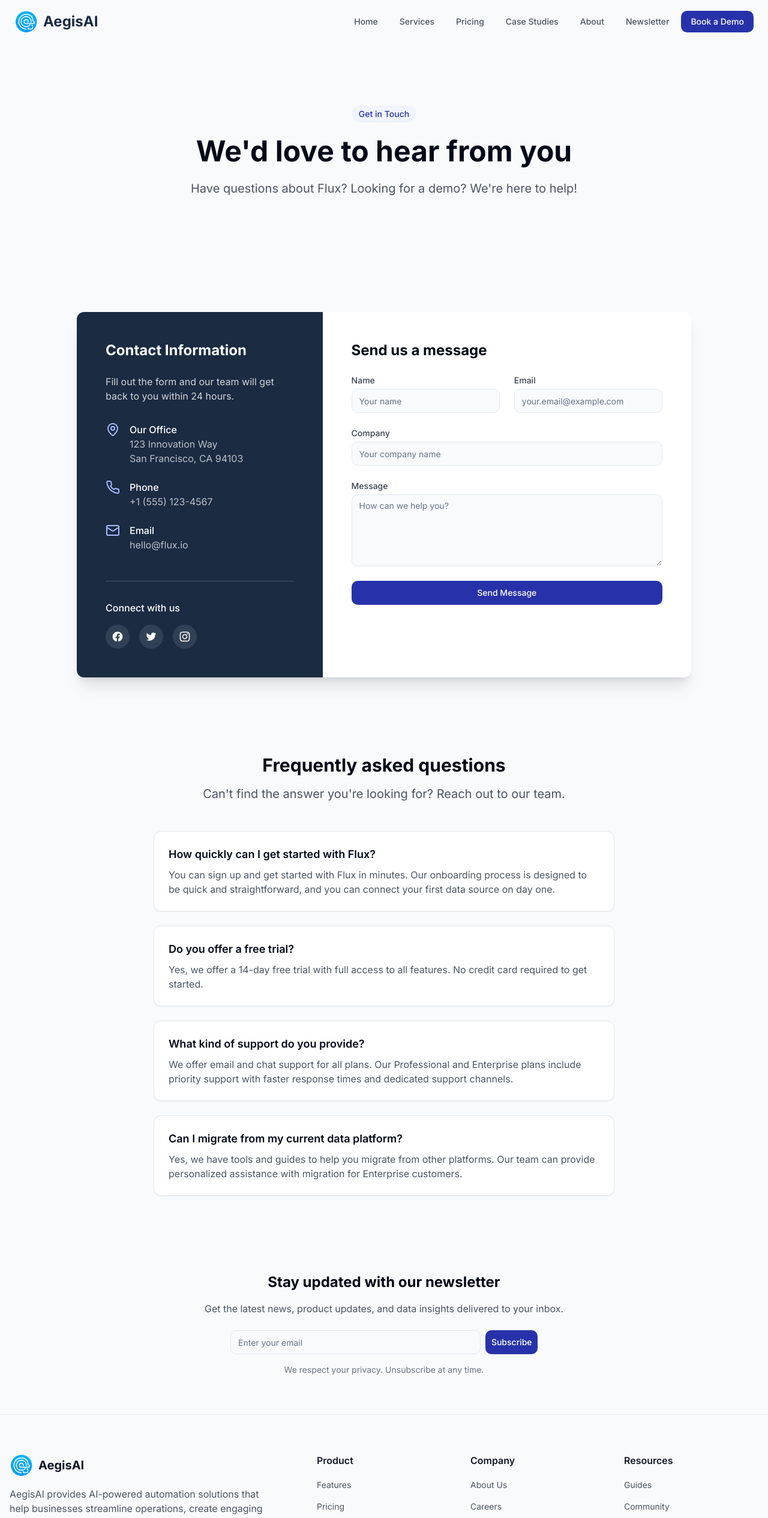
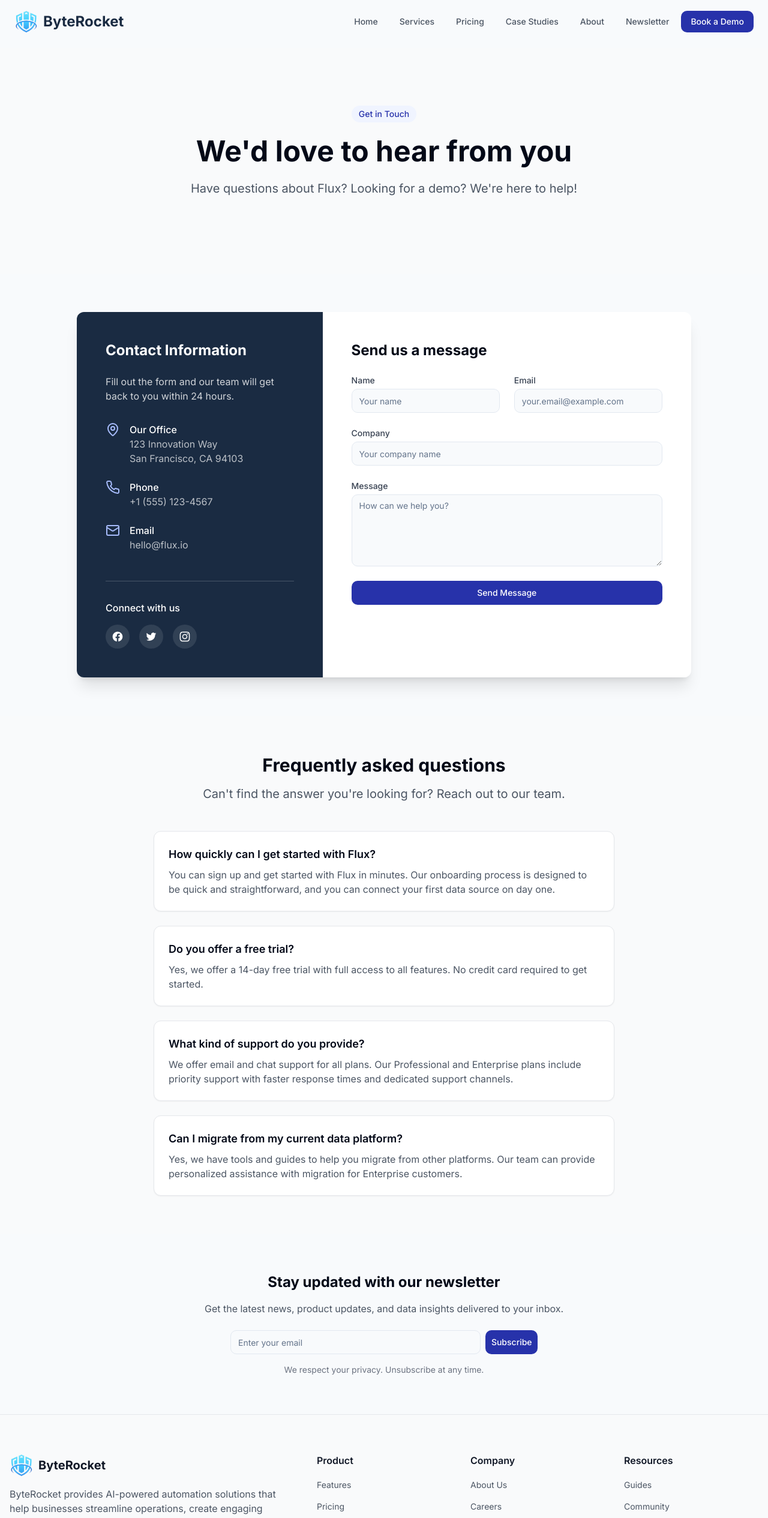
Before and after one commit to ZhuyuNtzh/deep-blue-flow-45, a React (Vite) app: page /contact in a window 1280 px wide. Shown: the top 2530 px of the page at 60% size. Built offline with nearby package versions, Linux system fonts and the light colour scheme.

Commit message:
Rename company to ByteRocket
Update company name and logo.

```diff
--- a/index.html
+++ b/index.html
@@ -4,9 +4,9 @@
   <head>
     <meta charset="UTF-8" />
     <meta name="viewport" content="width=device-width, initial-scale=1.0" />
-    <title>AegisAI - AI-Powered Defense Solutions</title>
+    <title>ByteRocket - AI-Powered Defense Solutions</title>
     <meta name="description" content="Boost productivity and profits with AI-powered automation solutions tailored for small businesses. Transform your operations with our intelligent workflows." />
-    <meta name="author" content="AegisAI" />
+    <meta name="author" content="ByteRocket" />
     <meta property="og:image" content="https://lovable.dev/opengraph-image-p98pqg.png" />
     <link rel="stylesheet" href="https://fonts.googleapis.com/css2?family=Inter:wght@300;400;500;600;700&display=swap">
   </head>
--- a/src/components/Footer.tsx
+++ b/src/components/Footer.tsx
@@ -48,14 +48,14 @@ const Footer = () => {
           <div className="lg:col-span-2">
             <Link to="/" className="inline-flex items-center mb-4">
               <img
-                src="/lovable-uploads/b23eecf8-fbe0-41a0-88d6-4c699f4f913d.png"
-                alt="AegisAI Logo"
+                src="/lovable-uploads/8fb76758-ceea-4186-b92b-64fc18c1e497.png"
+                alt="ByteRocket Logo"
                 className="h-10 w-10 mr-2"
               />
-              <span className="text-xl font-bold text-gray-900">AegisAI</span>
+              <span className="text-xl font-bold text-gray-900">ByteRocket</span>
             </Link>
             <p className="text-gray-600 mb-4 max-w-md">
-              AegisAI provides AI-powered automation solutions that help businesses streamline operations, create engaging content, generate quality leads, and deliver exceptional customer experiences.
+              ByteRocket provides AI-powered automation solutions that help businesses streamline operations, create engaging content, generate quality leads, and deliver exceptional customer experiences.
             </p>
             <div className="flex space-x-4">
               <a
@@ -103,7 +103,7 @@ const Footer = () => {
 
         <div className="pt-8 border-t border-gray-200 flex flex-col md:flex-row justify-between items-center">
           <p className="text-gray-500 text-sm">
-            © {currentYear} AegisAI, Inc. All rights reserved.
+            © {currentYear} ByteRocket, Inc. All rights reserved.
           </p>
           <div className="flex space-x-6 mt-4 md:mt-0">
             <Link to="/privacy" className="text-gray-500 hover:text-flux-700 transition-colors text-sm">
--- a/src/components/Navbar.tsx
+++ b/src/components/Navbar.tsx
@@ -49,11 +49,11 @@ const Navbar = () => {
           >
             <span className="flex items-center gap-2">
               <img
-                src="/lovable-uploads/b23eecf8-fbe0-41a0-88d6-4c699f4f913d.png"
-                alt="AegisAI Logo"
+                src="/lovable-uploads/8fb76758-ceea-4186-b92b-64fc18c1e497.png"
+                alt="ByteRocket Logo"
                 className="h-10 w-10"
               />
-              <span>AegisAI</span>
+              <span>ByteRocket</span>
             </span>
           </Link>
 
```
Also changed, not shown: public/lovable-uploads/8fb76758-ceea-4186-b92b-64fc18c1e497.png (added).
